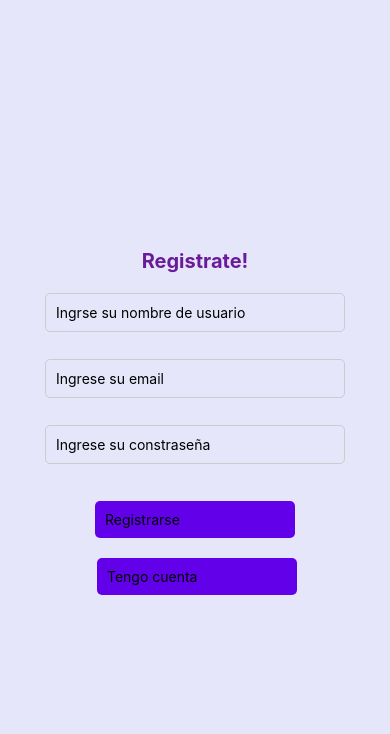
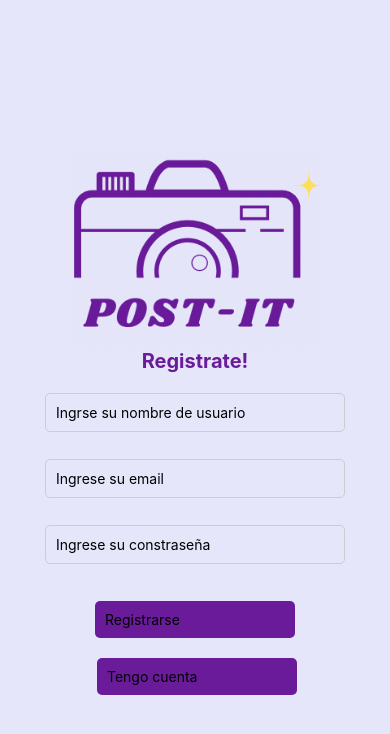
Before and after one commit to vlaplume/prog3-SLW, a React Native app: screen /Register in a window 390 px wide. Shown: the top 734 px of the page. Built offline with nearby package versions, Linux system fonts and the light colour scheme; no server answers.

Commit message:
estilos finales

```diff
--- a/src/components/Card.js
+++ b/src/components/Card.js
@@ -90,7 +90,7 @@ class Card extends Component {
             {auth.currentUser.email === this.props.post.owner ?   <TouchableOpacity
               onPress={() => this.borrarPosteo(this.props.id)}
             >
-              <Text> Borrar posteo </Text>
+              <Text style={styles.borrar}> Borrar posteo </Text>
             </TouchableOpacity> : null }
 
                     <Text style={styles.likesCount} >Cantidad de likes: {this.state.contador}</Text>
@@ -155,4 +155,11 @@ const styles = StyleSheet.create({
         fontSize: 14,
         color: '#333',
     },
+    borrar:{
+        backgroundColor: '#9370DB',
+        padding: 5,
+        borderRadius: 5,
+        alignItems: 'center',
+        marginBottom: 10,
+    }
 });
--- a/src/screens/Login.js
+++ b/src/screens/Login.js
@@ -115,7 +115,7 @@ const styles = StyleSheet.create({
   },
 
   button: {
-    backgroundColor: '#6200EA',
+    backgroundColor: "#6A1B9A",
     padding: 10,
     borderRadius: 5,
     marginTop: 10,
@@ -129,6 +129,10 @@ const styles = StyleSheet.create({
     color: 'red',
     marginBottom: 10,
   },
+  imagenLogin:{
+    height: 200,
+    width: 250,
+  },
 });
 
 export default Login;
--- a/src/screens/Profile.js
+++ b/src/screens/Profile.js
@@ -58,10 +58,10 @@ export default class Profile extends Component {
         />
 
         <Text style={styles.username}>
-          {this.state.username ? this.state.username.Username : "Cargando..."}
+        nombre de usuario: {this.state.username ? this.state.username.Username : "Cargando..."}
         </Text>
-        <Text style={styles.email}> {this.state.email}</Text>
-        <Text>cantidad: {this.state.posteos.length}</Text>
+        <Text style={styles.email}>email:  {this.state.email}</Text>
+        <Text style={styles.posts}>cantidad de posts: {this.state.posteos.length}</Text>
 
         <TouchableOpacity
           style={styles.logoutButton}
@@ -75,7 +75,7 @@ export default class Profile extends Component {
         ) : (
           <View style={styles.scroll}>
             {this.state.posteos.length === 0 ? (
-              <Text style={styles.noPostText}>No hay posteos</Text>
+              <Text style={styles.noPostText}>No hay ningun posteo!</Text>
             ) : (
               <FlatList
                 data={this.state.posteos}
@@ -114,6 +114,7 @@ const styles = StyleSheet.create({
     color: "black",
     textAlign: "center",
     marginTop: 20,
+    color: "#603b74",
   },
   logoutButton: {
     marginTop: 20,
@@ -138,22 +139,27 @@ const styles = StyleSheet.create({
     marginRight: 10,
   },
   username: {
-    fontSize: 20,
-    fontWeight: "bold",
+    fontSize: 18,
     color: "black",
   },
   email: {
-    fontSize: 16,
+    fontSize: 18,
     color: "black",
+    paddingTop: 10,
     marginTop: 5,
   },
   ButtonText: {
     color: "black",
-    font: "bold",
+    fontWeight: "bold",
     fontSize: 18,
   },
   scroll : {
     flex: 1,
-  }
-
+  },
+posts:{
+  fontSize: 18,
+    color: "black",
+    paddingTop: 10,
+    marginTop: 5,
+}
 });
--- a/src/screens/Register.js
+++ b/src/screens/Register.js
@@ -1,6 +1,6 @@
 import { StatusBar } from 'expo-status-bar';
 import React, { Component } from "react";
-import { Text, View, TouchableOpacity, TextInput, StyleSheet } from 'react-native';
+import { Text, View, TouchableOpacity, TextInput, StyleSheet, Image } from 'react-native';
 import { auth, db } from "../firebase/config";
 
 export default class Register extends Component {
@@ -66,8 +66,10 @@ export default class Register extends Component {
     return (
 
       <View style={styles.container}>
-
-
+        <Image
+        source={require("../../assets/FotoPostIt.png")}
+        style={styles.imagenRegistro}
+        />
 
         <Text style={styles.heading}> Registrate! </Text>
 
@@ -140,7 +142,7 @@ const styles = StyleSheet.create({
     borderRadius: 5,
   },
   button: {
-    backgroundColor: '#6200EA',
+    backgroundColor: '#6A1B9A',
     padding: 10,
     borderRadius: 5,
     marginTop: 10,
@@ -155,4 +157,8 @@ const styles = StyleSheet.create({
     color: 'red',
     marginBottom: 10,
   },
+  imagenRegistro:{
+    height: 200,
+    width: 250,
+  }
 });
```
